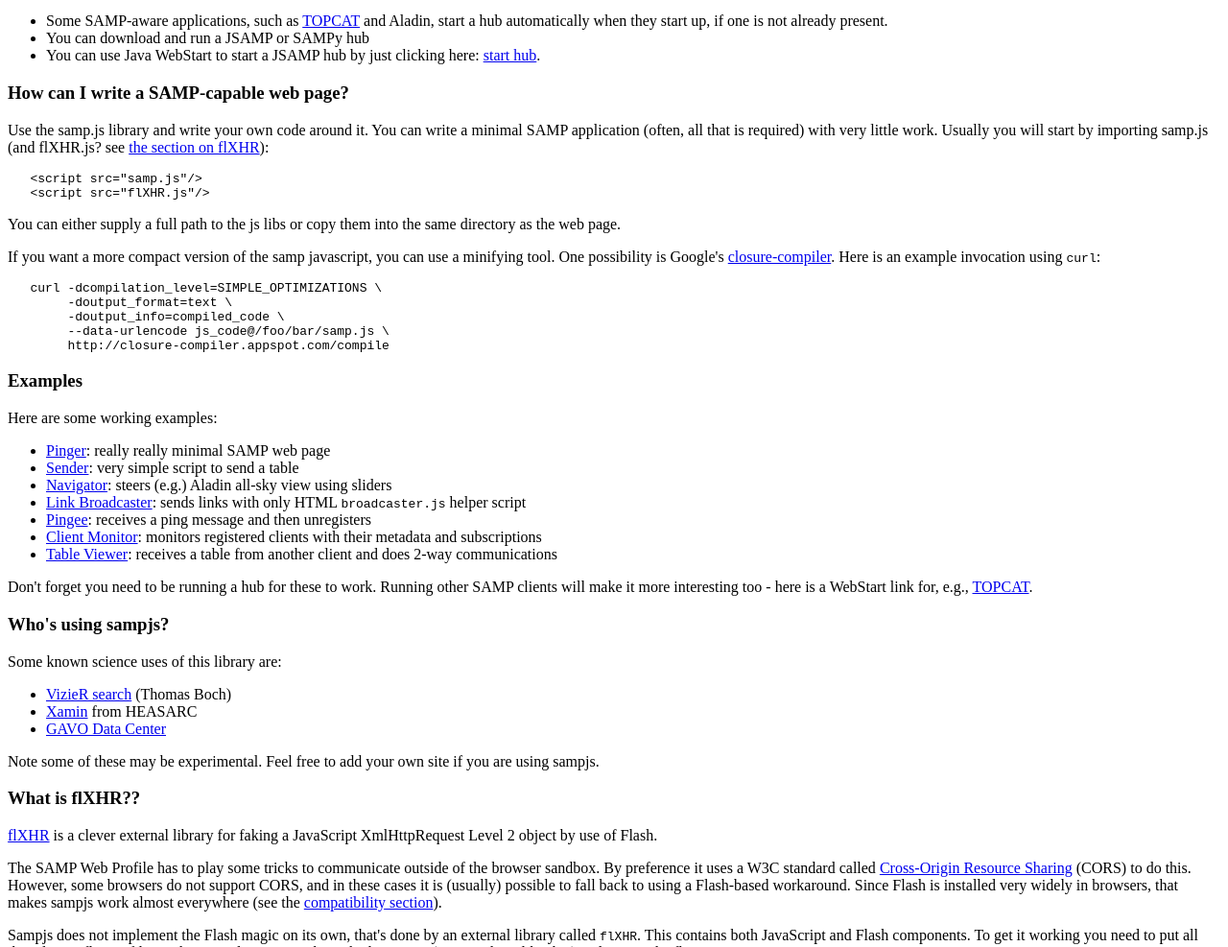
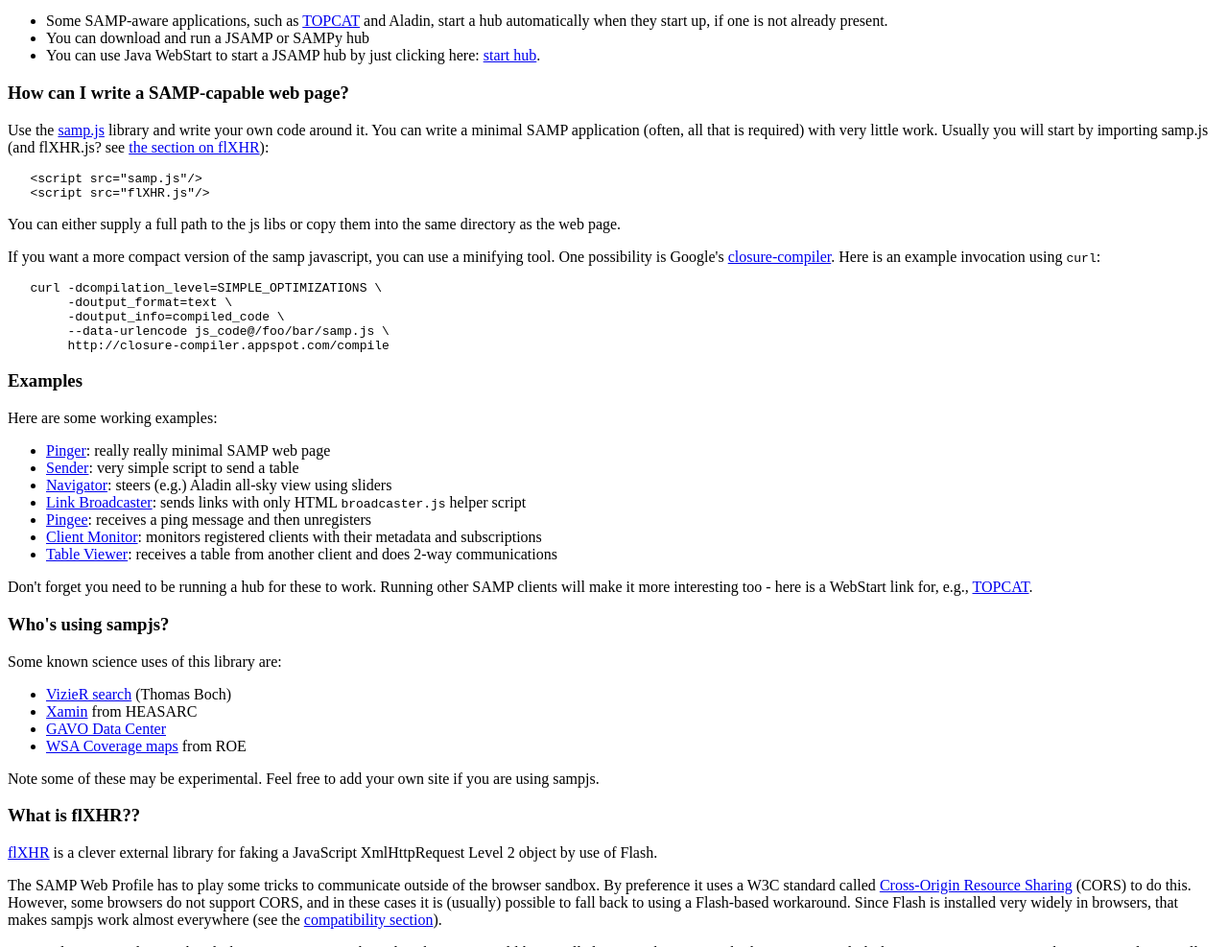
Before and after one commit to astrojs/sampjs, a plain HTML site: page index.html in a window 1280 px wide. Shown: the part 625-1612 px from the top of the page at 96% size. Drawn offline with Linux system fonts and the light colour scheme.

Commit message:
Add URL for ROE coverage maps to examples.

```diff
--- a/index.html
+++ b/index.html
@@ -85,7 +85,7 @@
 For web clients, this must be a Web Profile-capable hub,
 which currently means
 either
-<a href=""http://software.astrogrid.org/doc/jsamp/>JSAMP</a> version &gt;=1.3-1
+<a href="http://software.astrogrid.org/doc/jsamp/">JSAMP</a> version &gt;=1.3-1
 (Java)
 or
 <a href="http://pypi.python.org/pypi/sampy/">SAMPy</a> version &gt;=1.2.1
@@ -105,7 +105,7 @@
 
 <h3>How can I write a SAMP-capable web page?</h3>
 
-<p>Use the <href="http://github.com/astrojs/sampjs/samp.js">samp.js</a>
+<p>Use the <a href="http://github.com/astrojs/sampjs/samp.js">samp.js</a>
 library and write your own code around it.
 You can write a minimal SAMP application (often, all that is required)
 with very little work.
@@ -167,6 +167,7 @@
 <li><a href="http://cdsweb.u-strasbg.fr/~boch/SAMP-web-profile/demo/vizier-output-samp-web.html">VizieR search</a> (Thomas Boch)</li>
 <li><a href="http://heasarc.gsfc.nasa.gov/xamin">Xamin</a> from HEASARC</li>
 <li><a href="http://dc.zah.uni-heidelberg.de/">GAVO Data Center</a></li>
+<li><a href="http://surveys.roe.ac.uk/wsa/coverage-maps.html">WSA Coverage maps</a> from ROE</li>
 </ul>
 <p>Note some of these may be experimental.
 Feel free to add your own site if you are using sampjs.
```
